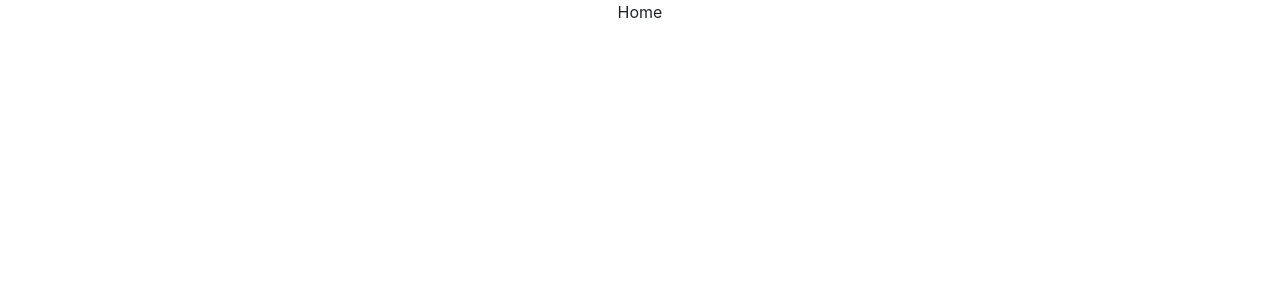
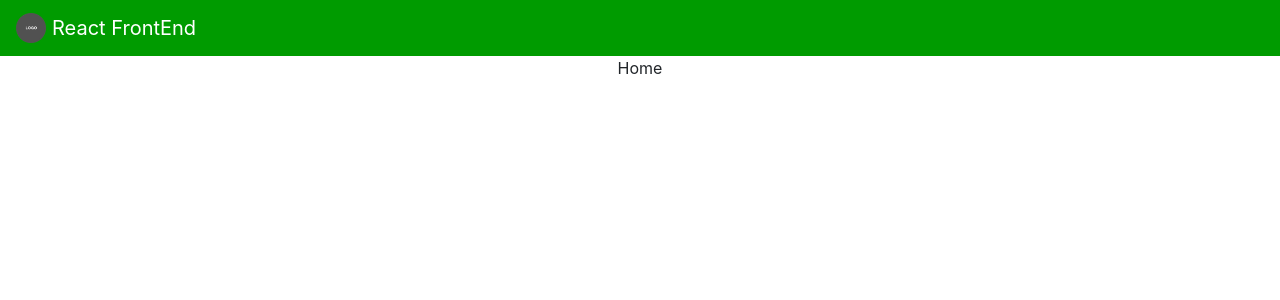
Before and after one commit to PierreRainero/ProgrammableWeb, a React (Create React App) app in the folder frontend/: page / in a window 1280 px wide. Shown: the top 300 px of the page. Built offline with nearby package versions, Linux system fonts and the light colour scheme.

Commit message:
Add navigation bar to the frontend

```diff
--- a/frontend/src/App.js
+++ b/frontend/src/App.js
@@ -1,5 +1,6 @@
 import React, { Component } from 'react';
 import { Route } from 'react-router-dom';
+import NavigationBar from './components/navigation-bar/NavigationBar';
 import Home from './components/home/Home';
 import ProductScreen from './components/product/ProductScreen';
 import './App.scss';
@@ -7,8 +8,10 @@ import './App.scss';
 class App extends Component {
   render() {
     return (
-      <div className="App">
-        <Route exact path="/" component={ Home } />
+      <div className='App'>
+        <NavigationBar />
+
+        <Route exact path='/' component={ Home } />
 
         <Route exact={true} path='/product/:id' component={ ProductScreen } />
       </div>
--- a/frontend/src/components/home/Home.js
+++ b/frontend/src/components/home/Home.js
@@ -1,4 +1,4 @@
-import React from "react";
+import React from 'react';
 
 import './Home.scss';
 
--- /dev/null
+++ b/frontend/src/components/navigation-bar/NavigationBar.js
@@ -0,0 +1,28 @@
+import React from 'react';
+import { Link } from 'react-router-dom';
+import { Navbar } from 'react-bootstrap';
+
+import './NavigationBar.scss';
+
+class NavigationBar extends React.Component {
+    render() {
+        return <Navbar className='primary-navBar'>
+            <Link to='/'>
+                <Navbar.Brand>
+                    <img
+                        alt='logo'
+                        src={require('../../assets/imgs/logo.png')}
+                        width='30'
+                        height='30'
+                        className='d-inline-block align-top'
+                    />
+                    <span className='primary-brand'>
+                        React FrontEnd
+                    </span>
+                </Navbar.Brand>
+            </Link>
+        </Navbar>;
+    }
+}
+
+export default NavigationBar;
--- /dev/null
+++ b/frontend/src/components/navigation-bar/NavigationBar.scss
@@ -0,0 +1,11 @@
+@import '../../styles/_colors.scss';
+
+.primary-navBar {
+    background-color: $primary-color;
+    color: $primary-color-text;
+}
+
+.primary-brand {
+    margin-left: 6px;
+    color: $primary-color-text;
+}
--- a/frontend/src/components/product/ProductScreen.js
+++ b/frontend/src/components/product/ProductScreen.js
@@ -1,4 +1,4 @@
-import React from "react";
+import React from 'react';
 
 import { Alert } from 'react-bootstrap';
 
@@ -17,7 +17,7 @@ class ProductScreen extends React.Component {
                 <div>
                     <Alert variant='primary'>
                         This is a primary alert with
-                        <Alert.Link href="#">Product</Alert.Link> screen
+                        <Alert.Link href='#'>Product</Alert.Link> screen
                     </Alert>
 
                 </div>
```
Also changed, not shown: frontend/src/assets/imgs/logo.png (added), 1 other file (tests, documents, lock files or other folders).
